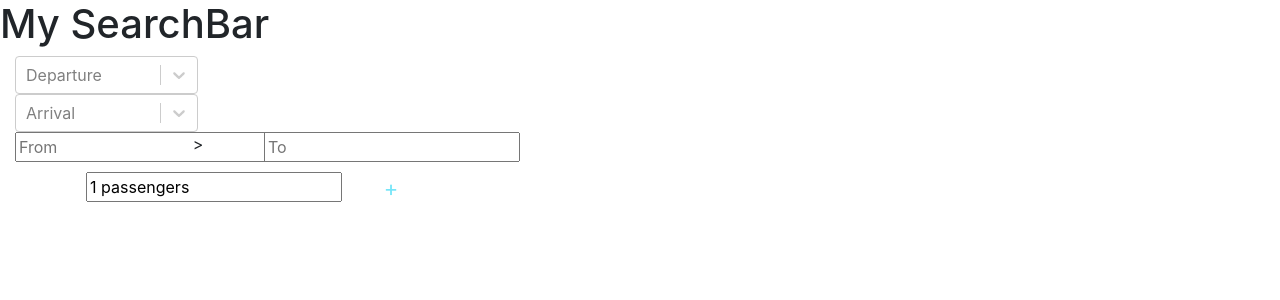
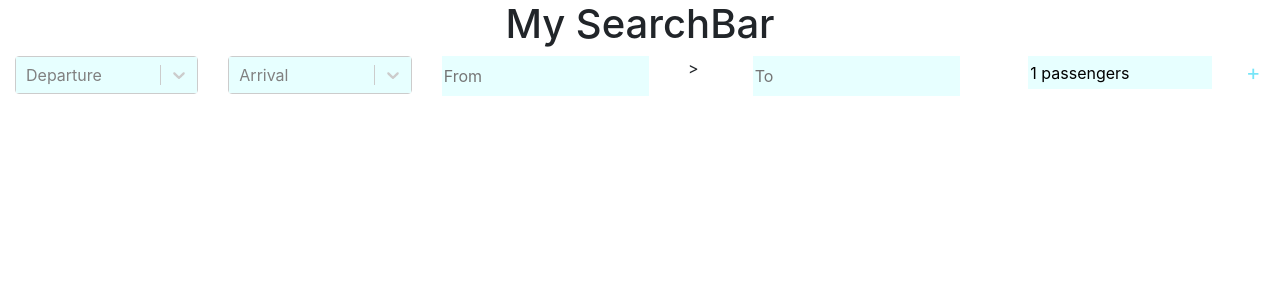
Before and after one commit to jmisiti42/searchBar, a React (Create React App) app: page / in a window 1280 px wide. Shown: the top 300 px of the page. Built offline with nearby package versions, Linux system fonts and the light colour scheme; no server answers.

Commit message:
Adding CSS

```diff
--- a/src/App.js
+++ b/src/App.js
@@ -6,12 +6,14 @@ import NumberPicker from "./components/NumberPicker.js";
 class App extends React.Component {
   render () {
     return (
-      <div>
-        <h1>My SearchBar</h1>
-        <SearchBarApi label="Departure"/>
-        <SearchBarApi label="Arrival"/>
-        <DatePicker />
-        <NumberPicker />
+      <div className="container-fluid">
+        <h1 className="text-center">My SearchBar</h1>
+        <div className="row">
+          <div className="col-md-2 marge"><SearchBarApi label="Departure"/></div>
+          <div className="col-md-2 marge"><SearchBarApi label="Arrival"/></div>
+          <div className="col-md-5 marge"><DatePicker /></div>
+          <div className="col-md-3 marge"><NumberPicker /></div>
+        </div>
       </div>
     );
   }
--- a/src/components/DatePicker.css
+++ b/src/components/DatePicker.css
@@ -5,6 +5,12 @@
 
 .InputFromTo .DayPicker-Day {
 	border-radius: 0 !important;
+}
+
+.DayPickerInput {
+	width: 100%;
+	height: 100%;
+	padding-left: 15px;
 }
 
 .InputFromTo .DayPicker-Day--start {
@@ -21,6 +27,16 @@
 	width: 550px;
 }
 
+.separator {
+	text-align: center;
+}
+
 .InputFromTo-to .DayPickerInput-Overlay {
 	margin-left: -198px;
 }
+
+@media screen and (max-width : 640px) {
+	input {
+		font-size: 12px;
+	}
+}
--- a/src/components/DatePicker.js
+++ b/src/components/DatePicker.js
@@ -43,8 +43,7 @@ export default class DatePicker extends React.Component {
 		const { from, to } = this.state;
 		const modifiers = { start: from, end: to };
 		return (
-			<div className="InputFromTo col-md-4">
-				<div className="row">
+			<div className="InputFromTo row">
 				<span className="col-5">
 					<DayPickerInput
 						value={from}
@@ -86,7 +85,6 @@ export default class DatePicker extends React.Component {
 					/>
 				</span>
 			</div>
-			</div>
 		);
 	}
 }
--- a/src/components/NumberPicker.css
+++ b/src/components/NumberPicker.css
@@ -12,7 +12,3 @@
     padding: 0;
     font-size: 22px;
 }
-
-.CounterPlus, .CounterMinus {
-    padding: 0;
-}
--- a/src/components/NumberPicker.js
+++ b/src/components/NumberPicker.js
@@ -17,7 +17,7 @@ class SearchBar extends React.Component {
 
     render() {
         return (
-            <div className="Counter col-md-4">
+            <div className="Counter">
                 <div className="row">
                     <span
                         onClick={() => this.handleClick("-")}
--- a/src/components/SearchInApi.js
+++ b/src/components/SearchInApi.js
@@ -50,7 +50,7 @@ class SearchInApi extends React.Component {
         const { options } = this.state;
         const { label } = this.props;
         return (
-            <div className="SearchBar_wrapper col-md-2 col-xs-6">
+            <div className="SearchBar_wrapper">
                 <Select
                     name={label}
                     placeholder={label}
--- a/src/index.css
+++ b/src/index.css
@@ -1,14 +1,29 @@
 body {
-  margin: 0;
-  padding: 0;
-  font-family: -apple-system, BlinkMacSystemFont, "Segoe UI", "Roboto", "Oxygen",
-    "Ubuntu", "Cantarell", "Fira Sans", "Droid Sans", "Helvetica Neue",
-    sans-serif;
-  -webkit-font-smoothing: antialiased;
-  -moz-osx-font-smoothing: grayscale;
+	margin: 0;
+	padding: 0;
+	font-family: -apple-system, BlinkMacSystemFont, "Segoe UI", "Roboto", "Oxygen",
+	"Ubuntu", "Cantarell", "Fira Sans", "Droid Sans", "Helvetica Neue", sans-serif;
+	-webkit-font-smoothing: antialiased;
+	-moz-osx-font-smoothing: grayscale;
+}
+
+.col-5, .col-2, .col-3, .CounterPlus, .CounterMinus {
+	padding: 0;
+}
+
+.marge {
+	margin-bottom: 18px;
+}
+input, .css-1hwfws3, .css-1wy0on6 {
+	background-color: rgb(231, 255, 255);
+	border: 0;
+}
+
+input {
+	height: 100%;
+	width: 100%;
 }
 
 code {
-  font-family: source-code-pro, Menlo, Monaco, Consolas, "Courier New",
-    monospace;
+	font-family: source-code-pro, Menlo, Monaco, Consolas, "Courier New", monospace;
 }
```
Lines whose indentation alone changed are shown as unchanged.
